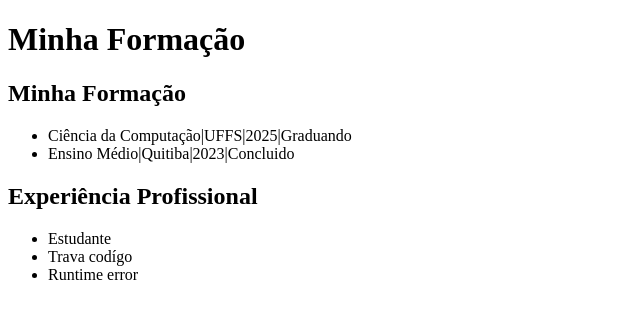
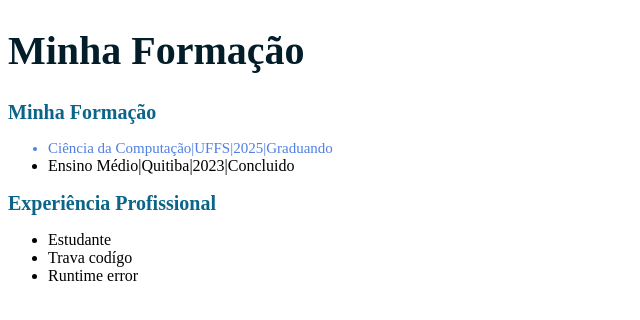
Before and after one commit to dridriii/tarefa_6, a plain HTML site: page formacao.html in a window 1280 px wide. Shown: the whole page, without its empty margins (0-640 px from the left). Drawn offline with Linux system fonts and the light colour scheme.

Commit message:
adicionando css

```diff
--- /dev/null
+++ b/formacao.css
@@ -0,0 +1,14 @@
+h2{
+    color: rgb(11, 101, 136);
+    font-size: 20px;
+}
+
+#titulo{
+    color: rgb(3, 30, 41);
+    font-size: 40px;
+}
+
+.linha{
+    color: rgba(14, 78, 216, 0.726);
+    font-size: 15px;
+}
--- a/formacao.html
+++ b/formacao.html
@@ -5,14 +5,15 @@
     <meta charset="UTF-8">
     <meta name="viewport" content="width=device-width, initial-scale=1.0">
     <title>Formação</title>
+    <link rel="stylesheet" href="formacao.css"/>
 </head>
 
 <body>
-    <h1>Minha Formação</h1>
+    <h1 id="titulo">Minha Formação</h1>
     <section>
         <h2>Minha Formação</h2>
         <ul>
-            <li>Ciência da Computação|UFFS|2025|Graduando</li>
+            <li class="linha">Ciência da Computação|UFFS|2025|Graduando</li>
             <li>Ensino Médio|Quitiba|2023|Concluido</li>
         </ul>
     </section>
```
Also changed, not shown: index.html (+9 -2 lines), redes.html (+13 -0 lines), index.css (added).
